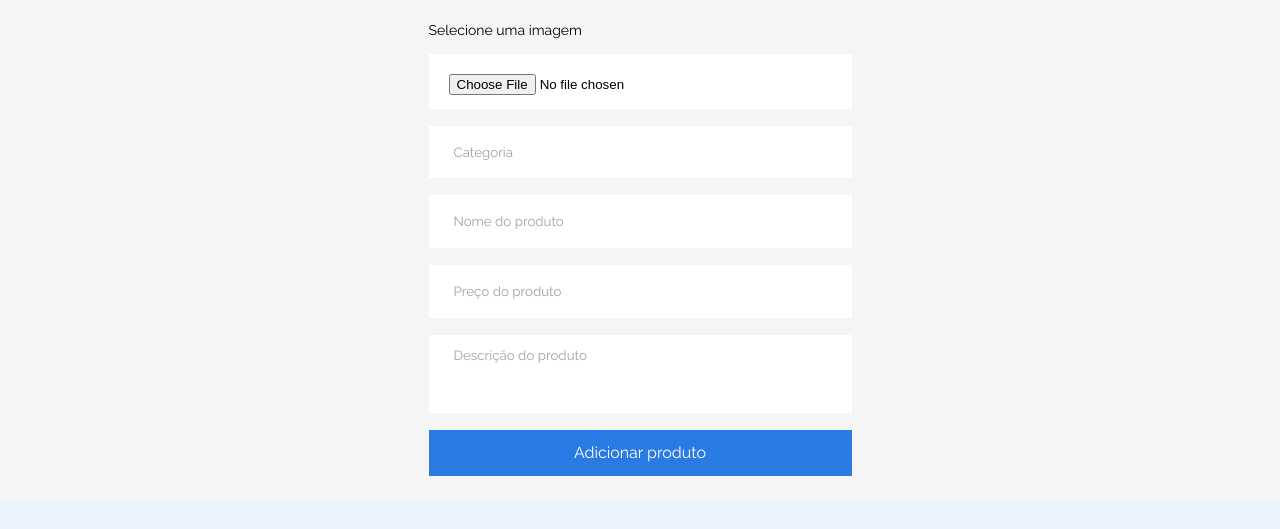
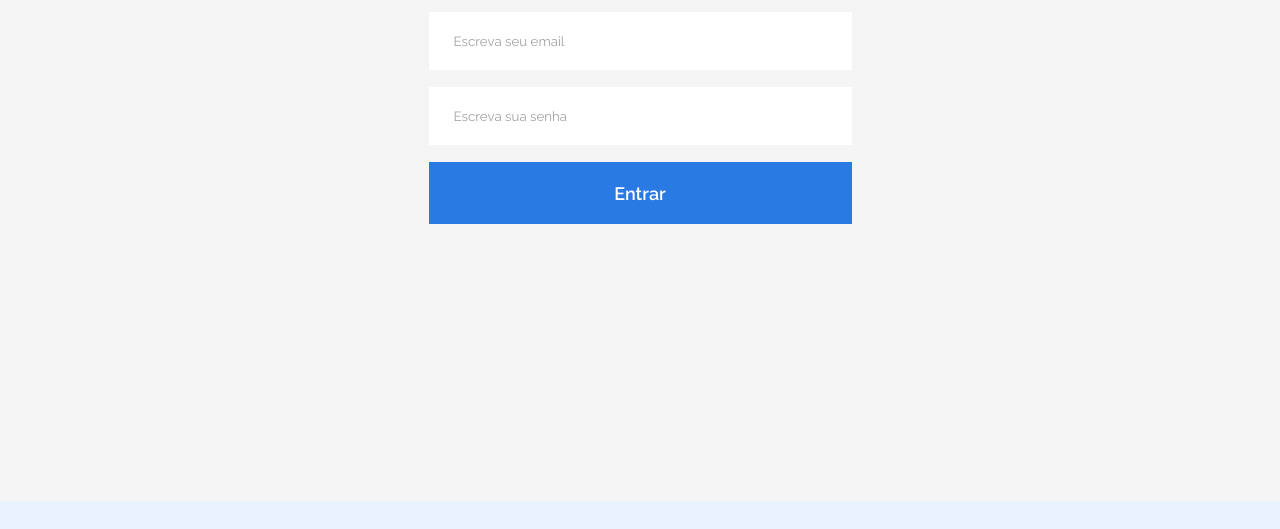
Before and after one commit to pedrojaraujo/alura__geek, a plain HTML site: page login.html in a window 1280 px wide. Shown: the part 214-743 px from the top of the page. Drawn offline with Linux system fonts and the light colour scheme.

Commit message:
remove past pages

```diff
--- a/pages/new__product.html
+++ b/login.html
@@ -3,11 +3,10 @@
   <head>
     <meta charset="UTF-8" />
     <meta name="viewport" content="width=device-width, initial-scale=1.0" />
-    <link rel="stylesheet" href="../styles/desktop__mq.css" />
-    <link rel="stylesheet" href="../styles/tablet__mq.css" />
-    <link rel="stylesheet" href="../styles/mobile__mq.css" />
-    <link rel="stylesheet" href="../styles/globalStyles.css" />
-    <link rel="stylesheet" href="../styles/new__product-styles.css" />
+    <link rel="stylesheet" href="./styles/desktop__mq.css" />
+    <link rel="stylesheet" href="./styles/tablet__mq.css" />
+    <link rel="stylesheet" href="./styles/mobile__mq.css" />
+    <link rel="stylesheet" href="./styles/globalStyles.css" />
     <link
       rel="stylesheet"
       href="https://cdnjs.cloudflare.com/ajax/libs/font-awesome/6.4.0/css/all.min.css"
@@ -36,7 +35,6 @@
             <i class="fa-solid fa-magnifying-glass"></i>
           </button>
         </div>
-        <a class="btn light__btn menu__btn" href="#">Menu administrador</a>
         <button class="search__btn">
           <i class="fa-solid fa-magnifying-glass"></i>
         </button>
@@ -44,35 +42,23 @@
     </header>
     <div class="login__page__container">
       <form class="form__input">
-        <h1 class="login__title">Adicionar novo produto</h1>
-        <label for="new__file__product">Selecione uma imagem</label>
-        <input class="new__file__product" type="file" required />
+        <h1 class="login__title">Iniciar Sessão</h1>
         <input
-          class="category__product"
-          type="text"
-          placeholder="Categoria"
+          class="input__email__login"
+          type="email"
+          placeholder="Escreva seu email"
           required
+          maxlength="50"
         />
         <input
-          class="new__name__product"
-          type="text"
-          placeholder="Nome do produto"
-          maxlength="20"
+          class="input__password__login"
+          type="password"
+          placeholder="Escreva sua senha"
           required
+          minlength="8"
+          maxlength="50"
         />
-        <input
-          class="new__price__product"
-          type="number"
-          placeholder="Preço do produto"
-          required
-        />
-        <textarea
-          class="new__description__product"
-          maxlength="150"
-          placeholder="Descrição do produto"
-          required
-        ></textarea>
-        <button class="btn blue__btn">Adicionar produto</button>
+        <button class="btn blue__btn login__btn">Entrar</button>
       </form>
     </div>
     <section class="about">
@@ -115,6 +101,7 @@
     <footer class="rodape">
       <p class="p__rodape">Desenvolvido por Pedro Joaquim 2023 &#169;</p>
     </footer>
+    <script src="../services/login__validation.js"></script>
     <script src="../services/send_message.js"></script>
   </body>
 </html>
```
Also changed, not shown: home.html (renamed from pages/home.html, +5 -5 lines), index.html (renamed from pages/index.html, +4 -4 lines), new__product.html (renamed from pages/login.html, +29 -16 lines), package.json (deleted, +0 -8 lines), product.html (renamed from pages/product.html), 1 other file.
